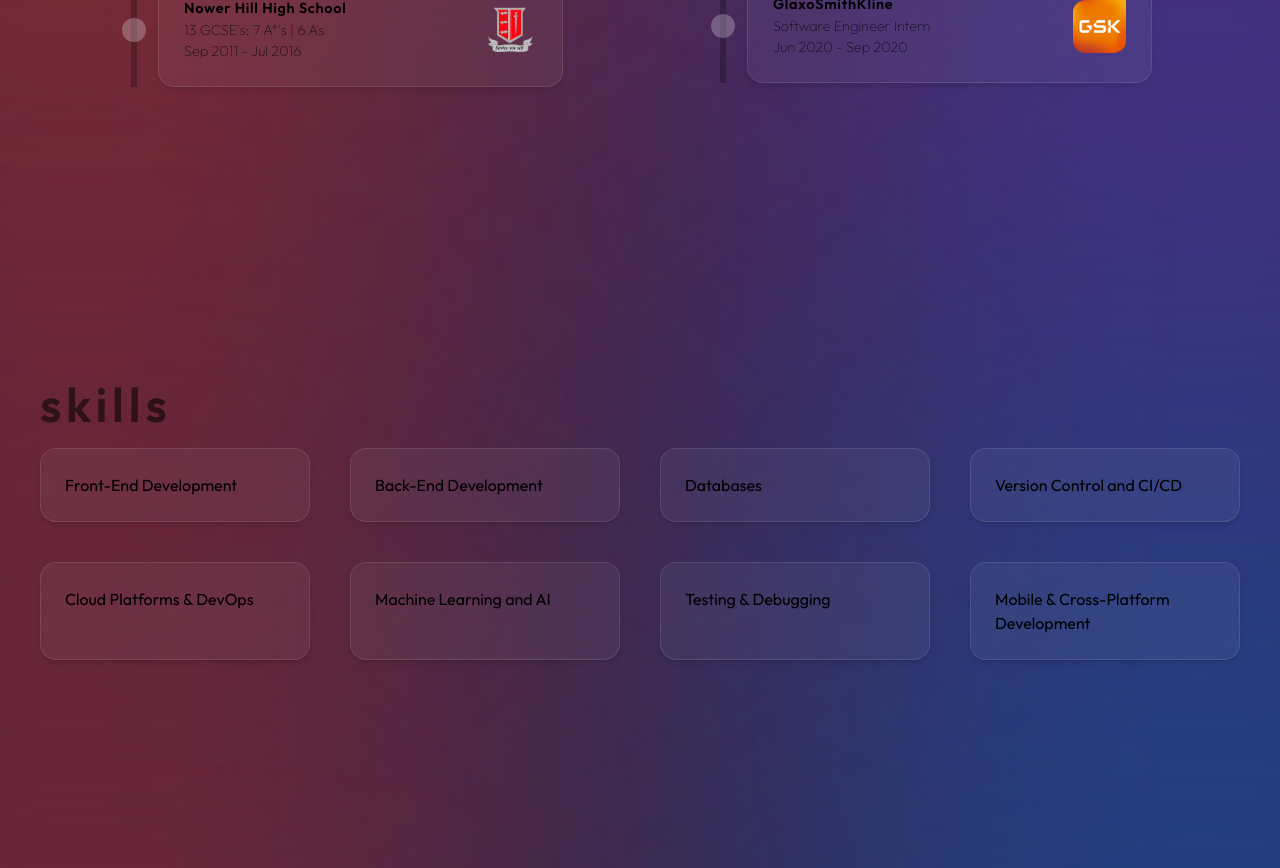
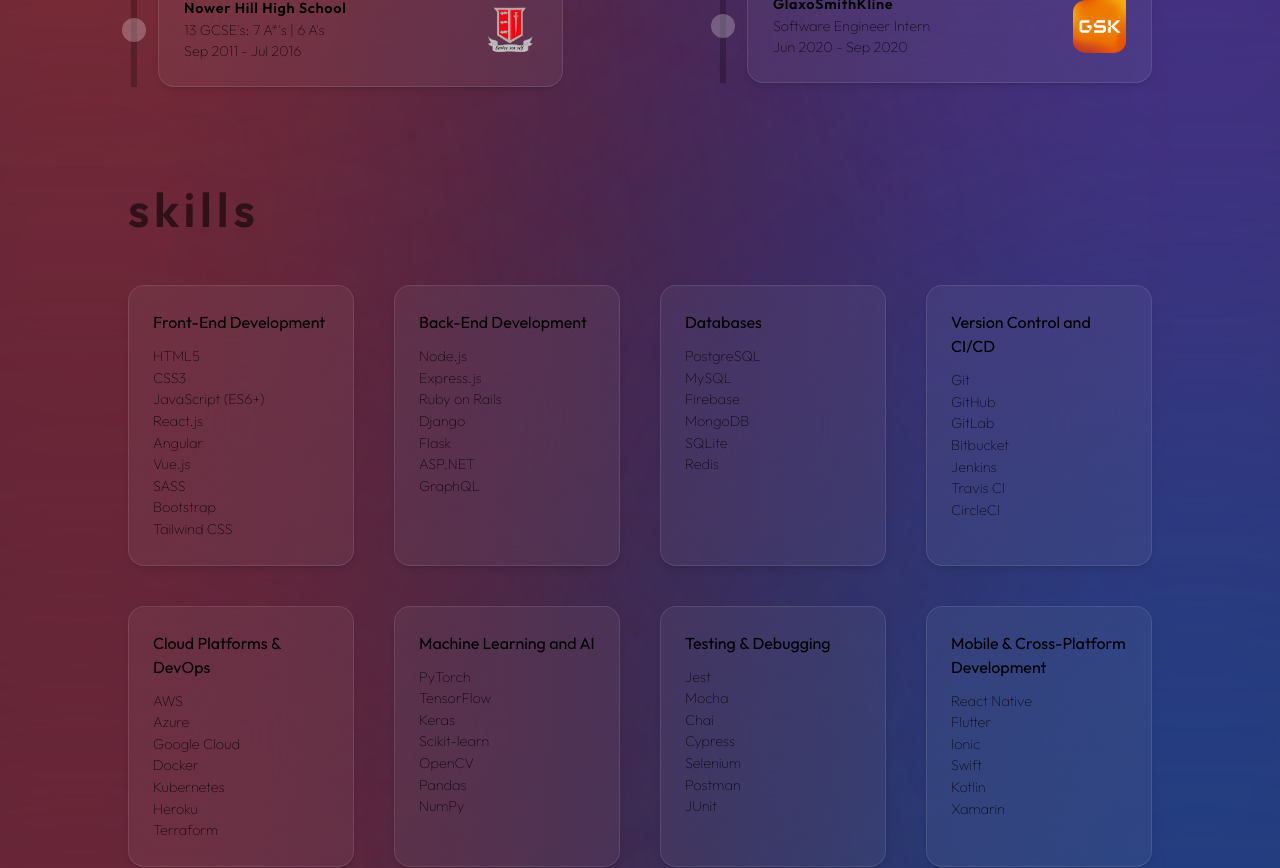
Before and after one commit to yash-ghelani/yash-ghelani.github.io, a Next.js app: page / in a window 1280 px wide. Shown: the part 2280-3148 px from the top of the page. Built offline with nearby package versions, Linux system fonts and the light colour scheme.

Commit message:
skills section updates

```diff
--- a/src/components/skills/skills-section.jsx
+++ b/src/components/skills/skills-section.jsx
@@ -1,3 +1,4 @@
+import Image from 'next/image';
 import React from 'react';
 
 const SkillsSection = () => {
@@ -111,22 +112,24 @@ const SkillsSection = () => {
 	};
 
 	return (
-		<section className='m-auto max-w-[1280px] p-10 min-h-svh flex flex-col justify-center gap-5'>
-			<h2 className='font-semibold tracking-widest text-5xl opacity-55'>
+		<section className='min-h-svh xl:max-w-[1280px] max-w-[600px] w-[80vw] m-auto flex flex-col justify-center'>
+			<div className='flex flex-col gap-10 m-auto w-full'>
+				<h2 className='font-semibold tracking-widest text-clamp-xl opacity-55'>
 					skills
 				</h2>
-			<div className='grid grid-cols-2 lg:grid-cols-4 w-full gap-10'>
+				<div className='grid grid-cols-1 sm:grid-cols-2 xl:grid-cols-4 w-full gap-10'>
 					{skills.skills.map((skill, index) => (
 						<div
 							key={index}
-						className='flex flex-col h-auto bg-white/5 rounded-2xl backdrop-blur-3xl border border-white/10 shadow-md p-6 gap-10 '
+							className='flex flex-col h-auto bg-white/5 rounded-2xl backdrop-blur-3xl border border-white/10 shadow-md p-6 '
 						>
-						{skill.type}
-                        {skill.stack.map((lib, idx) => {
-
-                        })}
+							<h1 className='text-clamp-base mb-3'>{skill.type}</h1>
+							{skill.stack.map((lib, idx) => (
+								<p className='text-clamp-xs font-thin' key={idx}>{lib}</p>
+							))}
 						</div>
 					))}
+				</div>
 			</div>
 		</section>
 	);
```
Lines whose indentation alone changed are shown as unchanged.
